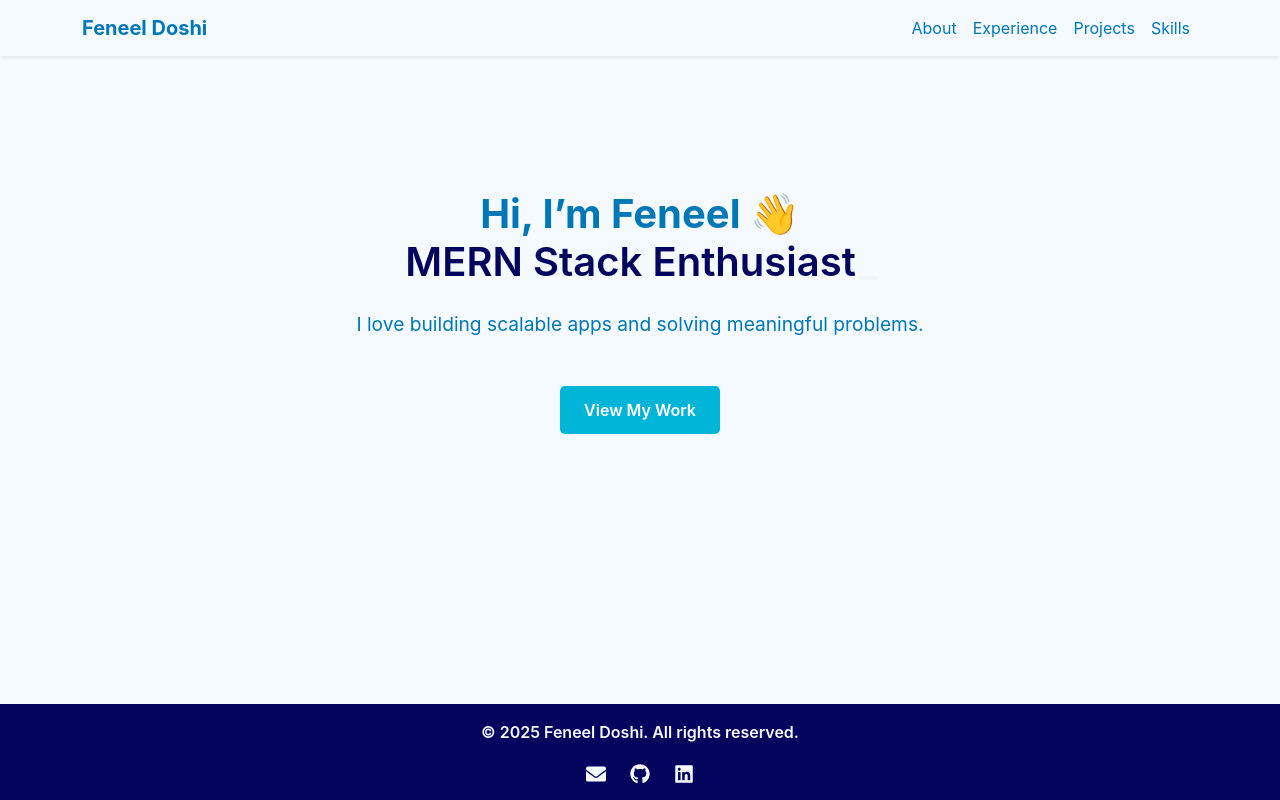
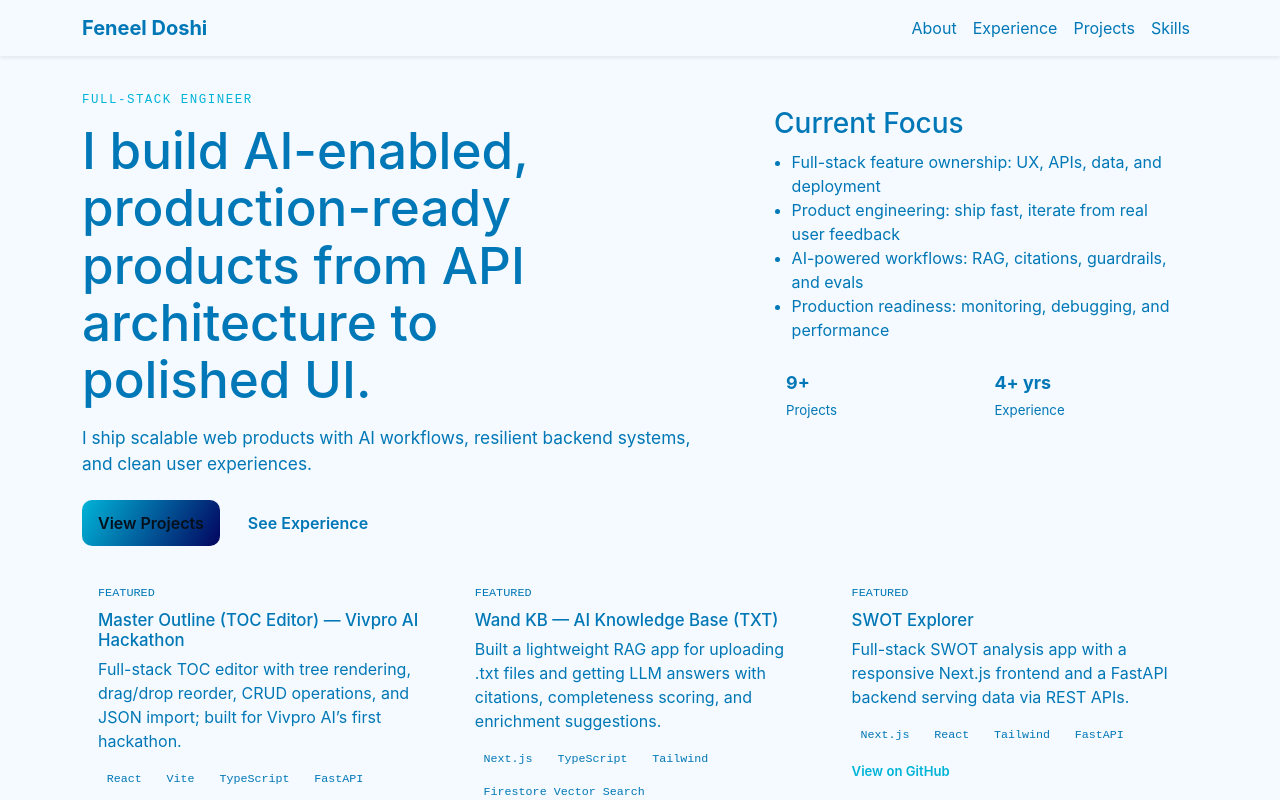
Before and after one commit to feneel/feneel.github.io, a Next.js app: page / in a window 1280 px wide. Shown: the top 800 px of the page. Built offline with nearby package versions, Linux system fonts and the light colour scheme.

Commit message:
refine homepage copy and add github links for featured projects

```diff
--- a/app/page.module.css
+++ b/app/page.module.css
@@ -1,48 +1,174 @@
-.hero {
-  display: flex;
-  align-items: center;
-  justify-content: center;
-  padding: 5rem 1rem;
-  background-color: var(--bg-light);
-  text-align: center;
-  min-height: 60vh;
+.home {
+  padding: 1.2rem 0 2rem;
 }
 
-.textWrapper {
-  max-width: 800px;
+.hero {
+  display: grid;
+  grid-template-columns: 1.35fr 0.9fr;
+  gap: 1rem;
+  align-items: stretch;
 }
 
-.heading {
-  font-size: 2.5rem;
-  font-weight: 700;
+.kicker {
+  color: var(--accent);
+  font-family: "IBM Plex Mono", "Fira Code", monospace;
+  letter-spacing: 0.12em;
+  font-size: 0.78rem;
+  margin-bottom: 0.75rem;
+}
+
+.title {
+  font-size: clamp(2rem, 4vw, 3.3rem);
+  line-height: 1.12;
+  margin: 0;
+  max-width: 16ch;
+}
+
+.subtitle {
+  margin-top: 1rem;
+  color: var(--muted);
+  font-size: 1.08rem;
+  max-width: 56ch;
+}
+
+.ctaRow {
+  margin-top: 1.5rem;
+  display: flex;
+  gap: 0.75rem;
+  flex-wrap: wrap;
+}
+
+.primaryBtn,
+.secondaryBtn {
+  border-radius: 10px;
+  padding: 0.68rem 1rem;
+  font-weight: 600;
+  border: 1px solid var(--border);
+}
+
+.primaryBtn {
+  background: linear-gradient(120deg, var(--accent), var(--strong));
+  color: #05101d;
+  border: none;
+}
+
+.secondaryBtn {
+  background: var(--surface-soft);
   color: var(--primary);
 }
 
-.typewriter {
-  color: var(--strong);
-  font-weight: 600;
+.statusCard {
+  background: linear-gradient(170deg, var(--surface-soft), var(--surface));
+  border: 1px solid var(--border);
+  border-radius: 14px;
+  padding: 1rem;
 }
 
-.subtext {
-  margin-top: 1.5rem;
-  font-size: 1.2rem;
-  color: var(--primary);
+.statusCard h3 {
+  margin: 0 0 0.6rem;
 }
 
-.ctaButton {
-  display: inline-block;
-  margin-top: 2rem;
-  padding: 0.75rem 1.5rem;
-  background-color: var(--accent);
-  color: white;
-  font-weight: 600;
-  border: none;
-  border-radius: 5px;
-  text-decoration: none;
-  transition: background-color 0.3s ease;
+.statusCard ul {
+  margin: 0;
+  padding-left: 1.1rem;
+  color: var(--muted);
+  line-height: 1.5;
 }
 
-.ctaButton:hover {
-  background-color: var(--strong);
-  color: white;
+.stats {
+  margin-top: 1rem;
+  display: grid;
+  grid-template-columns: repeat(2, minmax(0, 1fr));
+  gap: 0.55rem;
 }
+
+.stats > div {
+  background: rgba(255, 255, 255, 0.03);
+  border: 1px solid var(--border);
+  border-radius: 10px;
+  padding: 0.75rem;
+}
+
+.stats strong {
+  display: block;
+  font-size: 1.12rem;
+}
+
+.stats span {
+  color: var(--muted);
+  font-size: 0.83rem;
+}
+
+.grid {
+  margin-top: 1.4rem;
+  display: grid;
+  grid-template-columns: repeat(3, minmax(0, 1fr));
+  gap: 0.9rem;
+}
+
+.card {
+  background: var(--surface);
+  border: 1px solid var(--border);
+  border-radius: 14px;
+  padding: 1rem;
+}
+
+.cardLabel {
+  margin: 0;
+  font-size: 0.74rem;
+  color: var(--accent);
+  font-family: "IBM Plex Mono", "Fira Code", monospace;
+}
+
+.card h3 {
+  margin: 0.45rem 0;
+  font-size: 1.05rem;
+}
+
+.cardContext {
+  margin: 0 0 0.55rem;
+  color: var(--accent);
+  font-size: 0.83rem;
+  font-family: var(--font-dev);
+}
+
+.card p {
+  margin: 0;
+  color: var(--muted);
+}
+
+.tagWrap {
+  margin-top: 0.9rem;
+  display: flex;
+  gap: 0.45rem;
+  flex-wrap: wrap;
+}
+
+.tag {
+  background: var(--surface-soft);
+  border: 1px solid var(--border);
+  color: var(--primary);
+  border-radius: 999px;
+  font-family: "IBM Plex Mono", "Fira Code", monospace;
+  font-size: 0.73rem;
+  padding: 0.25rem 0.55rem;
+}
+
+.cardLink {
+  display: inline-block;
+  margin-top: 0.85rem;
+  color: var(--accent);
+  font-weight: 600;
+  font-family: var(--font-dev);
+  font-size: 0.82rem;
+}
+
+@media (max-width: 992px) {
+  .hero {
+    grid-template-columns: 1fr;
+  }
+
+  .grid {
+    grid-template-columns: 1fr;
+  }
+}
--- a/app/page.tsx
+++ b/app/page.tsx
@@ -1,36 +1,87 @@
 "use client";
-import { Typewriter } from "react-simple-typewriter";
+
+import { projectsData } from "./data/data";
 import styles from "./page.module.css";
 
 export default function Home() {
+  const featuredProjects = projectsData.slice(0, 3);
+
   return (
-    <section className={styles.hero} data-aos="fade-up">
-      <div className={styles.textWrapper}>
-        <h1 className={styles.heading}>
-          Hi, I’m Feneel 👋
-          <br />
-          <span className={styles.typewriter}>
-            <Typewriter
-              words={[
-                "Full-Stack Developer",
-                "MERN Stack Enthusiast",
-                "Always learning",
-              ]}
-              loop={0}
-              cursor
-              cursorStyle="_"
-              typeSpeed={70}
-              deleteSpeed={50}
-              delaySpeed={1500}
-            />
-          </span>
-        </h1>
-        <p className={styles.subtext}>
-          I love building scalable apps and solving meaningful problems.
-        </p>
-        <a href="/projects" className={styles.ctaButton}>
-          View My Work
-        </a>
+    <section className={styles.home} data-aos="fade-up">
+      <div className={`container ${styles.hero}`}>
+        <div>
+          <p className={styles.kicker}>FULL-STACK ENGINEER</p>
+          <h1 className={styles.title}>
+            I build AI-enabled, production-ready products from API architecture
+            to polished UI.
+          </h1>
+          <p className={styles.subtitle}>
+            I ship scalable web products with AI workflows, resilient backend
+            systems, and clean user experiences.
+          </p>
+          <div className={styles.ctaRow}>
+            <a href="/projects" className={styles.primaryBtn}>
+              View Projects
+            </a>
+            <a href="/experience" className={styles.secondaryBtn}>
+              See Experience
+            </a>
+          </div>
+        </div>
+
+        <aside className={styles.statusCard}>
+           <h3>Current Focus</h3>
+          <ul>
+            <li>Full-stack feature ownership: UX, APIs, data, and deployment</li>
+            <li>Product engineering: ship fast, iterate from real user feedback</li>
+            <li>AI-powered workflows: RAG, citations, guardrails, and evals</li>
+            <li>Production readiness: monitoring, debugging, and performance</li>
+          </ul>
+          <div className={styles.stats}>
+            <div>
+              <strong>{projectsData.length}+</strong>
+              <span>Projects</span>
+            </div>
+            <div>
+              <strong>4+ yrs</strong>
+              <span>Experience</span>
+            </div>
+          </div>
+        </aside>
+      </div>
+
+      <div className={`container ${styles.grid}`}>
+        {featuredProjects.map((project) => (
+          <article key={project.title} className={styles.card}>
+            <p className={styles.cardLabel}>FEATURED</p>
+            <h3>{project.title}</h3>
+            {/* <p className={styles.cardContext}>
+              {project.title.includes("Hackathon")
+                ? "Built for rapid hackathon delivery with product-level quality."
+                : project.title.includes("Wand KB")
+                ? "Designed for AI knowledge retrieval with grounded answers and citations."
+                : "Engineered as a full-stack solution for reliable real-world usage."}
+            </p> */}
+            <p>{project.description}</p>
+            <div className={styles.tagWrap}>
+              {project.tech.slice(0, 4).map((tech) => (
+                <span key={tech} className={styles.tag}>
+                  {tech}
+                </span>
+              ))}
+            </div>
+            {project.github && (
+              <a
+                href={project.github}
+                target="_blank"
+                rel="noopener noreferrer"
+                className={styles.cardLink}
+              >
+                View on GitHub
+              </a>
+            )}
+          </article>
+        ))}
       </div>
     </section>
   );
```
